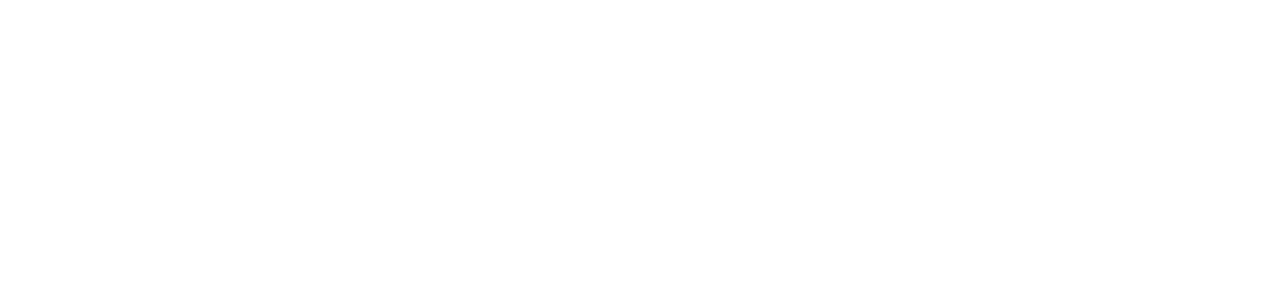
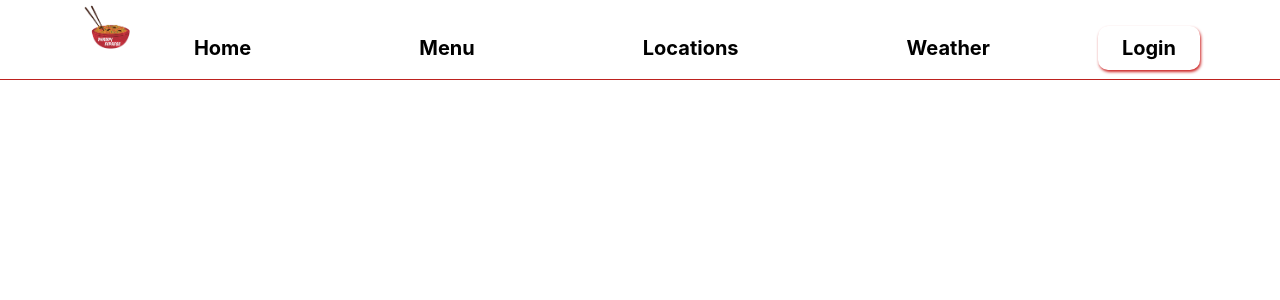
Before and after one commit to CSCE331-Fall-2025/Compiler-Errors-Project-3, a React (Vite) app in the folder app/: page /weather in a window 1280 px wide. Before the commit this address had no page. Shown: the top 300 px of the page. Built offline with nearby package versions, Linux system fonts and the light colour scheme.

Commit message:
Installed google map api and made a weather page

```diff
--- a/app/src/App.jsx
+++ b/app/src/App.jsx
@@ -20,6 +20,7 @@ import ManagerStaffAddPage from "./components/employee/manager/ManagerStaffAddPa
 import ManagerMenuAddPage from "./components/employee/manager/ManagerMenuAddPage";
 import CashierPage from "./components/employee/cashier/CashierPage";
 import { useEffect } from "react";
+import WeatherPage from "./components/customer/WeatherPage.jsx";
 
 
 
@@ -50,6 +51,7 @@ function App() {
                         <Route path="/employee/Manager" element={<ManagerPage/>}></Route>
                         <Route path="/checkout" element={<CheckoutPage/>}></Route>
                         <Route path="/locations" element={<LocationsPage/>}></Route>
+                        <Route path="/weather" element={<WeatherPage/>}></Route>
                         <Route path="/login" element={<LoginPage/>}></Route>
                         <Route path="/employee/login" element={<EmployeeLoginPage/>}></Route>
                         <Route path="/employee/manager/staff" element={<ManagerStaffPage/>}></Route>
--- /dev/null
+++ b/app/src/components/customer/WeatherPage.jsx
@@ -0,0 +1,12 @@
+import React, { useState, useEffect } from 'react';
+import NavBar from "../NavBar";
+
+function WeatherPage(){
+    return(
+        <>
+            <NavBar></NavBar>
+        </>
+    )
+}
+
+export default WeatherPage;
--- a/app/src/components/login/EmployeeLoginField.jsx
+++ b/app/src/components/login/EmployeeLoginField.jsx
@@ -8,8 +8,6 @@ import "../../css/checkout.css"
 function EmployeeLoginField(){
     const [username, setUsername] = useState("");
     const [password, setPassword] = useState("");
-    // const [totpCode, setTotpCode] = useState("");
-    // const [is2FARequired, setIs2FARequired] = useState(false);
 
     const nav = useNavigate();
 
--- a/package.json
+++ b/package.json
@@ -1,5 +1,6 @@
 {
   "dependencies": {
+    "@react-google-maps/api": "^2.20.7",
     "google-auth-library": "^10.5.0"
   }
 }
```
Also changed, not shown: 1 other file (tests, documents, lock files or other folders).
